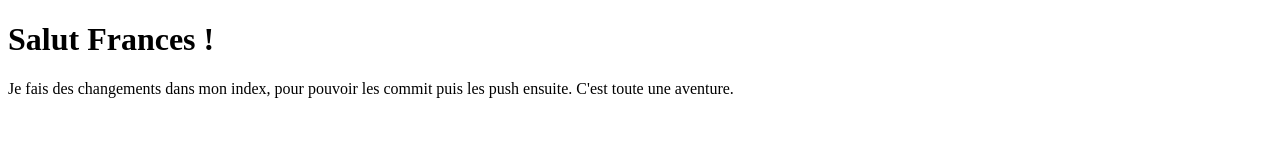
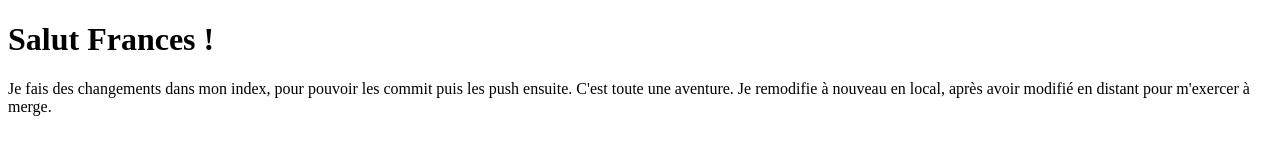
Before and after one commit to CamillePressense/camillef.github.io, a plain HTML site: page index.html in a window 1280 px wide. Drawn offline with Linux system fonts and the light colour scheme.

Commit message:
update index from local again

```diff
--- a/index.html
+++ b/index.html
@@ -7,4 +7,6 @@
 <body>
     Je fais des changements dans mon index, pour pouvoir les commit puis les push ensuite. C'est toute une aventure.
 
+    Je remodifie à nouveau en local, après avoir modifié en distant pour m'exercer à merge.
+
 </body>
```
